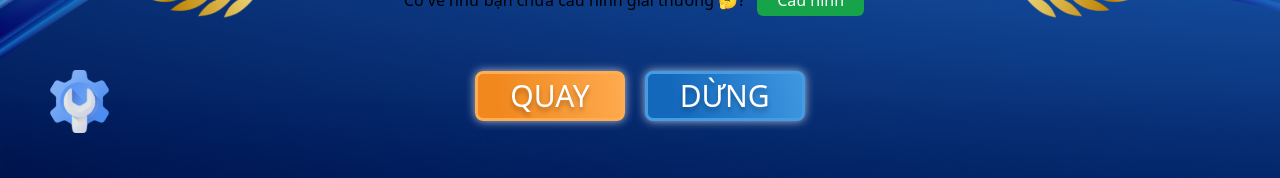
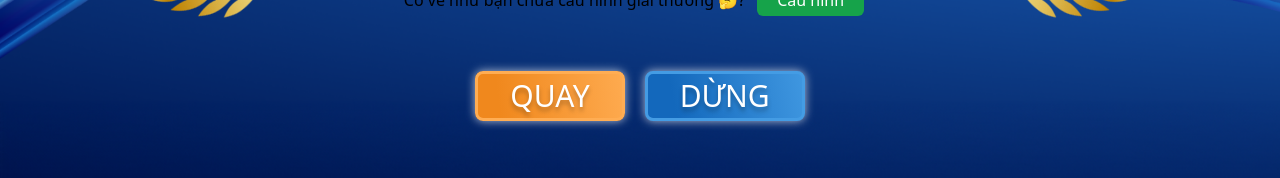
Before and after one commit to nhanluongoe/pick-a-winner, a React (Vite) app: page / in a window 1280 px wide. Shown: the part 619-797 px from the top of the page. Built offline with nearby package versions, Linux system fonts and the light colour scheme.

Commit message:
feat: hide configuration icon

```diff
--- a/src/pages/index.tsx
+++ b/src/pages/index.tsx
@@ -175,7 +175,7 @@ export const Home = () => {
 
       {celebrating && <Confetti onComplete={() => setCelebrating(false)} />}
 
-      <div className="fixed left-12 bottom-12 text-gray-500 underline">
+      <div className="fixed left-12 bottom-12 text-gray-500 underline opacity-0">
         <Link to="/configuration/prizes">
           <img src="/config.svg" />
         </Link>
```
